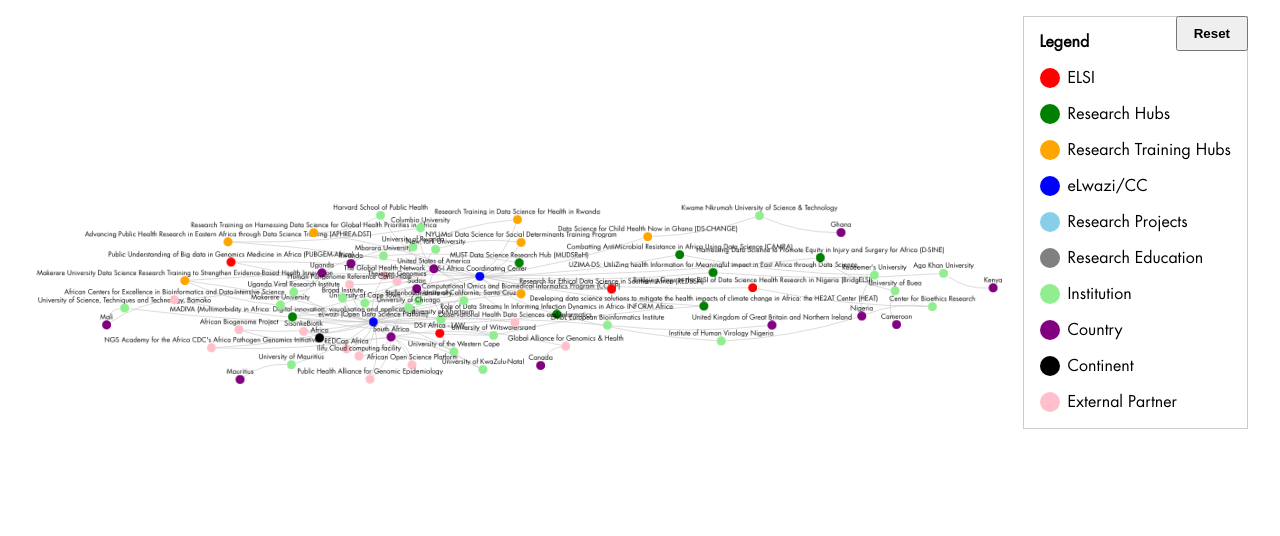
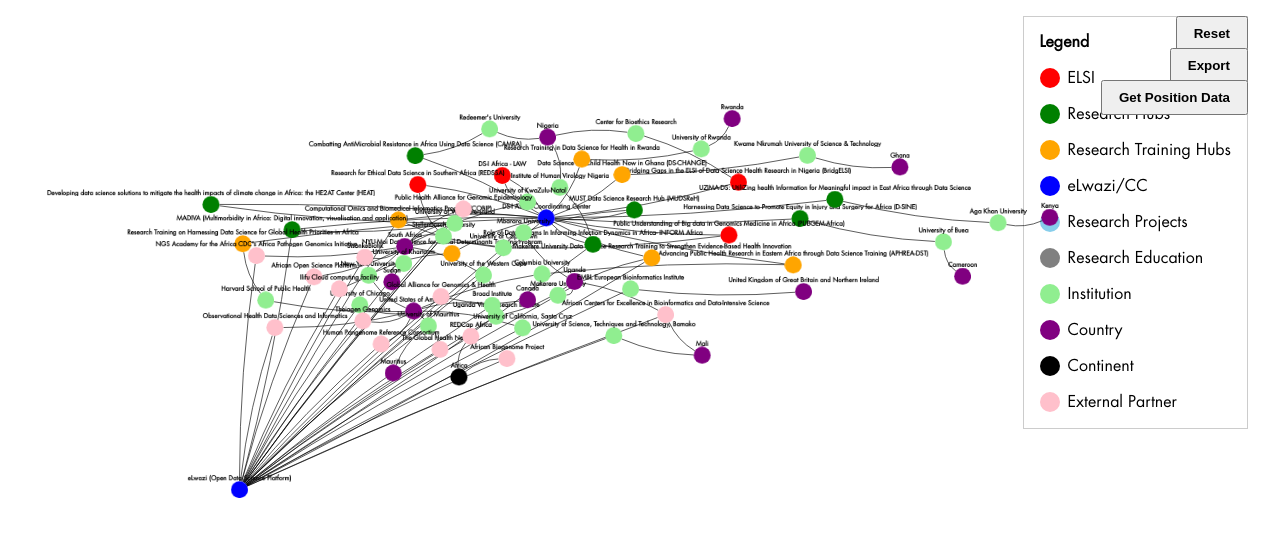
Before and after one commit to github-dsiafrica/CytoscapePartnerships, a website built with Vite: page index.html in a window 1280 px wide. Built offline with nearby package versions, Linux system fonts and the light colour scheme; animation ran at ten frames a second.

Commit message:
Using preset.

```diff
--- a/data/nodes.json
+++ b/data/nodes.json
@@ -5,6 +5,10 @@
 			"short_name": "DDD-Africa",
 			"label": "Advancing discovery for developmental disorders - expanded analysis of the DDD-Africa resource (DDD-Africa)",
 			"id": "a"
+		},
+		"position": {
+			"x": 3733.6377497611534,
+			"y": 2249.3458451717097
 		}
 	},
 	{
@@ -13,6 +17,10 @@
 			"short_name": "APHREA-DST",
 			"label": "Advancing Public Health Research in Eastern Africa through Data Science Training (APHREA-DST)",
 			"id": "b"
+		},
+		"position": {
+			"x": 3519.815263933888,
+			"y": 758.9064679304246
 		}
 	},
 	{
@@ -21,6 +29,10 @@
 			"short_name": "DS-ZOOFOOD",
 			"label": "Application of Data Science to Build Research Capacity in Zoonoses and Foodborne Infections in West Africa (DS-ZOOFOOD)",
 			"id": "c"
+		},
+		"position": {
+			"x": 3837.6377497611534,
+			"y": 1877.3458451717097
 		}
 	},
 	{
@@ -29,6 +41,10 @@
 			"short_name": "Artificial Intelligence assisted echocardiography to facilitate optimal image extraction for congenital heart defects diagnosis in Sub-Saharan Africa",
 			"label": "Artificial Intelligence assisted echocardiography to facilitate optimal image extraction for congenital heart defects diagnosis in Sub-Saharan Africa",
 			"id": "d"
+		},
+		"position": {
+			"x": 3962.6377497611534,
+			"y": 1629.3458451717097
 		}
 	},
 	{
@@ -37,6 +53,10 @@
 			"short_name": "Automated Mobile Microscopy for Malaria Diagnosis and surveillance in Uganda",
 			"label": "Automated Mobile Microscopy for Malaria Diagnosis and surveillance in Uganda",
 			"id": "e"
+		},
+		"position": {
+			"x": 4984.137749761154,
+			"y": 2373.3458451717097
 		}
 	},
 	{
@@ -45,6 +65,10 @@
 			"short_name": "BCX-Africa",
 			"label": "BCX-Africa: Utilizing data science to evaluate the applicability of blood cell traits polygenic risk scores for disease prediction in Africa",
 			"id": "f"
+		},
+		"position": {
+			"x": 3882.6377497611534,
+			"y": 1753.3458451717097
 		}
 	},
 	{
@@ -53,6 +77,10 @@
 			"short_name": "BridgELSI",
 			"label": "Bridging Gaps in the ELSI of Data Science Health Research in Nigeria (BridgELSI)",
 			"id": "g"
+		},
+		"position": {
+			"x": 3262.577641516009,
+			"y": 370.5885378795758
 		}
 	},
 	{
@@ -61,6 +89,10 @@
 			"short_name": "CHEAQI-MNCH",
 			"label": "CHaracterizing Effects of Air Quality In Maternal, Newborn and Child Health: The CHEAQI-MNCH Research Project",
 			"id": "h"
+		},
+		"position": {
+			"x": 3771.6377497611534,
+			"y": 2125.3458451717097
 		}
 	},
 	{
@@ -69,6 +101,10 @@
 			"short_name": "CAMRA",
 			"label": "Combatting AntiMicrobial Resistance in Africa Using Data Science (CAMRA)",
 			"id": "i"
+		},
+		"position": {
+			"x": 1745.9148839896995,
+			"y": 246.05109096878755
 		}
 	},
 	{
@@ -77,6 +113,10 @@
 			"short_name": "COBIP",
 			"label": "Computational Omics and Biomedical Informatics Program (COBIP)",
 			"id": "j"
+		},
+		"position": {
+			"x": 1666.7414963414353,
+			"y": 548.177815976143
 		}
 	},
 	{
@@ -85,6 +125,10 @@
 			"short_name": "DATICAN",
 			"label": "Data Science and Medical Image Analysis Training for Improved Health Care Delivery in Nigeria (DATICAN)",
 			"id": "k"
+		},
+		"position": {
+			"x": 3723.6377497611534,
+			"y": 2373.3458451717097
 		}
 	},
 	{
@@ -93,6 +137,10 @@
 			"short_name": "DS-CHANGE",
 			"label": "Data Science for Child Health Now in Ghana (DS-CHANGE)",
 			"id": "l"
+		},
+		"position": {
+			"x": 2716.813697807195,
+			"y": 334.89754783783553
 		}
 	},
 	{
@@ -101,6 +149,10 @@
 			"short_name": "HEAT",
 			"label": "Developing data science solutions to mitigate the health impacts of climate change in Africa: the HE2AT Center (HEAT)",
 			"id": "m"
+		},
+		"position": {
+			"x": 787.5,
+			"y": 475.3489003772123
 		}
 	},
 	{
@@ -109,6 +161,10 @@
 			"short_name": "DS-I - LAW",
 			"label": "DS-I Africa - LAW",
 			"id": "n"
+		},
+		"position": {
+			"x": 2154.474960777655,
+			"y": 338.90903088397
 		}
 	},
 	{
@@ -117,6 +173,10 @@
 			"short_name": "DS-I Africa CC",
 			"label": "DS-I Africa Coordinating Center",
 			"id": "o"
+		},
+		"position": {
+			"x": 2360.6037753939713,
+			"y": 538.4118712401554
 		}
 	},
 	{
@@ -125,6 +185,10 @@
 			"short_name": "DSpace",
 			"label": "DSpace: Utilizing Data Science to Predict and Improve Health Outcomes in Pediatric HIV",
 			"id": "p"
+		},
+		"position": {
+			"x": 4934.637749761154,
+			"y": 2497.3458451717097
 		}
 	},
 	{
@@ -133,6 +197,10 @@
 			"short_name": "eLwazi",
 			"label": "eLwazi (Open Data Science Platform)",
 			"id": "q"
+		},
+		"position": {
+			"x": 921.1046485622005,
+			"y": 1813.3886950625752
 		}
 	},
 	{
@@ -141,6 +209,10 @@
 			"short_name": "Eneza",
 			"label": "Eneza Data Science: Enhancing Data Science Capability and Tools for Health in East Africa",
 			"id": "r"
+		},
+		"position": {
+			"x": 4839.637749761154,
+			"y": 2621.3458451717097
 		}
 	},
 	{
@@ -149,6 +221,10 @@
 			"short_name": "Genome-wide characterization of complex variants and their phenotypic effects in African populations",
 			"label": "Genome-wide characterization of complex variants and their phenotypic effects in African populations",
 			"id": "s"
+		},
+		"position": {
+			"x": 3676.6377497611534,
+			"y": 2497.3458451717097
 		}
 	},
 	{
@@ -157,6 +233,10 @@
 			"short_name": "GDRS - Ghana",
 			"label": "Geo-enabled detect and respond system for antimalarial resistance in Ghana: GDRS - Ghana",
 			"id": "t"
+		},
+		"position": {
+			"x": 3619.1377497611534,
+			"y": 2621.3458451717097
 		}
 	},
 	{
@@ -165,6 +245,10 @@
 			"short_name": "GRASP",
 			"label": "Growing Data-science Research in Africa to Stimulate Progress (GRASP)",
 			"id": "u"
+		},
+		"position": {
+			"x": 5014.137749761154,
+			"y": 2125.3458451717097
 		}
 	},
 	{
@@ -173,6 +257,10 @@
 			"short_name": "D-SINE",
 			"label": "Harnessing Data Science to Promote Equity in Injury and Surgery for Africa (D-SINE)",
 			"id": "v"
+		},
+		"position": {
+			"x": 3551.698369494918,
+			"y": 541.0172519613602
 		}
 	},
 	{
@@ -181,6 +269,10 @@
 			"short_name": "INSITE",
 			"label": "INnovative data Science to Impact the TB Epidemic (INSITE)",
 			"id": "w"
+		},
+		"position": {
+			"x": 3400.6377497611534,
+			"y": 2745.3458451717097
 		}
 	},
 	{
@@ -189,6 +281,10 @@
 			"short_name": "ILERA",
 			"label": "Integrated modeLs for Early Risk-prediction in Africa (ILERA) study",
 			"id": "x"
+		},
+		"position": {
+			"x": 5102.137749761154,
+			"y": 1877.3458451717097
 		}
 	},
 	{
@@ -197,6 +293,10 @@
 			"short_name": "LAMCA",
 			"label": "Leveraging artificial intelligence/machine learning-based technology to overcome specialized training and technology barriers for the diagnosis and prognostication of colorectal cancer in Africa",
 			"id": "y"
+		},
+		"position": {
+			"x": 4276.637749761154,
+			"y": 1381.3458451717097
 		}
 	},
 	{
@@ -205,6 +305,10 @@
 			"short_name": "DICE",
 			"label": "Leveraging Data Science Applications to Improve Children's Environmental Health in Sub-Saharan Africa (DICE Project)",
 			"id": "z"
+		},
+		"position": {
+			"x": 3787.1377497611534,
+			"y": 2001.3458451717097
 		}
 	},
 	{
@@ -213,6 +317,10 @@
 			"short_name": "MADIVA",
 			"label": "MADIVA (Multimorbidity in Africa: Digital innovation, visualisation and application)",
 			"id": "aa"
+		},
+		"position": {
+			"x": 1168.0769854365335,
+			"y": 593.4281884352313
 		}
 	},
 	{
@@ -221,6 +329,10 @@
 			"short_name": "MakDARTA",
 			"label": "Makerere University Data Science Research Training to Strengthen Evidence-Based Health Innovation",
 			"id": "ab"
+		},
+		"position": {
+			"x": 2856.129379544106,
+			"y": 725.3285207566432
 		}
 	},
 	{
@@ -229,6 +341,10 @@
 			"short_name": "MUDSReH",
 			"label": "MUST Data Science Research Hub (MUDSReH)",
 			"id": "ac"
+		},
+		"position": {
+			"x": 2774.061011003161,
+			"y": 501.00748318102956
 		}
 	},
 	{
@@ -237,6 +353,10 @@
 			"short_name": "DSSD",
 			"label": "NYU-Moi Data Science for Social Determinants Training Program",
 			"id": "ae"
+		},
+		"position": {
+			"x": 1918.2259696695976,
+			"y": 704.8508129665781
 		}
 	},
 	{
@@ -245,6 +365,10 @@
 			"short_name": "PUBGEM-Africa",
 			"label": "Public Understanding of Big data in Genomics Medicine in Africa (PUBGEM-Africa)",
 			"id": "af"
+		},
+		"position": {
+			"x": 3218.178206025907,
+			"y": 618.7509504434103
 		}
 	},
 	{
@@ -253,6 +377,10 @@
 			"short_name": "REDSSA",
 			"label": "Research for Ethical Data Science in Southern Africa (REDSSA)",
 			"id": "ag"
+		},
+		"position": {
+			"x": 1758.1372085127334,
+			"y": 381.3745650424903
 		}
 	},
 	{
@@ -261,6 +389,10 @@
 			"short_name": "DSH Training in Rwanda",
 			"label": "Research Training in Data Science for Health in Rwanda",
 			"id": "ah"
+		},
+		"position": {
+			"x": 2527.6749976633123,
+			"y": 262.29118069496053
 		}
 	},
 	{
@@ -269,6 +401,10 @@
 			"short_name": "WASHA-Takwimu",
 			"label": "Research Training on Harnessing Data Science for Global Health Priorities in Africa",
 			"id": "ai"
+		},
+		"position": {
+			"x": 936.6762403153764,
+			"y": 659.5716902787706
 		}
 	},
 	{
@@ -277,6 +413,10 @@
 			"short_name": "INFORM Africa",
 			"label": "Role of Data Streams In Informing Infection Dynamics in Africa- INFORM Africa",
 			"id": "aj"
+		},
+		"position": {
+			"x": 2580.061279225461,
+			"y": 661.8671215345759
 		}
 	},
 	{
@@ -285,6 +425,10 @@
 			"short_name": "SYNAPSE",
 			"label": "SYNthetic Healthcare DAta Platform for Data SciEnce Training ('SYNAPSE')",
 			"id": "ak"
+		},
+		"position": {
+			"x": 4961.137749761154,
+			"y": 2249.3458451717097
 		}
 	},
 	{
@@ -293,6 +437,10 @@
 			"short_name": "DS-IAFRICA-TB",
 			"label": "Tuberculosis in households with infectious cases in Kampala city: Harnessing health data science for new insights on TB transmission and treatment response (DS-IAFRICA-TB)",
 			"id": "al"
+		},
+		"position": {
+			"x": 4134.137749761154,
+			"y": 1505.3458451717097
 		}
 	},
 	{
@@ -301,6 +449,10 @@
 			"short_name": "UZIMA-DS",
 			"label": "UZIMA-DS: UtiliZing health Information for Meaningful impact in East Africa through Data Science",
 			"id": "am"
+		},
+		"position": {
+			"x": 3715.5142347914475,
+			"y": 450.9599999949294
 		}
 	},
 	{
@@ -309,6 +461,10 @@
 			"short_name": "WACoE for DS Research Education",
 			"label": "West Africa Center of Excellence for Data Science Research Education",
 			"id": "an"
+		},
+		"position": {
+			"x": 5036.137749761154,
+			"y": 2001.3458451717097
 		}
 	},
 	{
@@ -317,6 +473,10 @@
 			"short_name": "UCT",
 			"label": "University of Cape Town",
 			"id": "ao"
+		},
+		"position": {
+			"x": 2159.318600296082,
+			"y": 678.2882598864028
 		}
 	},
 	{
@@ -325,6 +485,10 @@
 			"short_name": "MU",
 			"label": "Mbarara University",
 			"id": "ap"
+		},
+		"position": {
+			"x": 2253.862406694316,
+			"y": 607.2599323658629
 		}
 	},
 	{
@@ -333,6 +497,10 @@
 			"short_name": "SU",
 			"label": "Stellenbosch University",
 			"id": "aq"
+		},
+		"position": {
+			"x": 1878.0064673275206,
+			"y": 623.8861630332267
 		}
 	},
 	{
@@ -341,6 +509,10 @@
 			"short_name": "AKU",
 			"label": "Aga Khan University",
 			"id": "ar"
+		},
+		"position": {
+			"x": 4481.297664976173,
+			"y": 561.0762954393394
 		}
 	},
 	{
@@ -349,6 +521,10 @@
 			"short_name": "RU",
 			"label": "Redeemer's University",
 			"id": "as"
+		},
+		"position": {
+			"x": 2095.0912685534745,
+			"y": 120.7088355012757
 		}
 	},
 	{
@@ -357,6 +533,10 @@
 			"short_name": "Wits",
 			"label": "University of Witswatersrand",
 			"id": "at"
+		},
+		"position": {
+			"x": 1931.2753591770365,
+			"y": 563.3767659645573
 		}
 	},
 	{
@@ -365,6 +545,10 @@
 			"short_name": "IHVN",
 			"label": "Institute of Human Virology Nigeria",
 			"id": "au"
+		},
+		"position": {
+			"x": 2424.6565934110154,
+			"y": 394.59684375307165
 		}
 	},
 	{
@@ -373,6 +557,10 @@
 			"short_name": "UB",
 			"label": "University of Buea",
 			"id": "av"
+		},
+		"position": {
+			"x": 4224.713062343727,
+			"y": 650.3566513126665
 		}
 	},
 	{
@@ -381,6 +569,10 @@
 			"short_name": "KNUST",
 			"label": "Kwame Nkrumah University of Science & Technology",
 			"id": "aw"
+		},
+		"position": {
+			"x": 3586.529889670023,
+			"y": 244.4500077181516
 		}
 	},
 	{
@@ -389,6 +581,10 @@
 			"short_name": "CU",
 			"label": "Columbia University",
 			"id": "ax"
+		},
+		"position": {
+			"x": 2341.1154929174645,
+			"y": 801.672777310498
 		}
 	},
 	{
@@ -397,6 +593,10 @@
 			"short_name": "HSPH",
 			"label": "Harvard School of Public Health",
 			"id": "ay"
+		},
+		"position": {
+			"x": 1044.419594388859,
+			"y": 924.097217694254
 		}
 	},
 	{
@@ -405,6 +605,10 @@
 			"short_name": "UR",
 			"label": "University of Rwanda",
 			"id": "az"
+		},
+		"position": {
+			"x": 3088.1929174342645,
+			"y": 214.52826815787745
 		}
 	},
 	{
@@ -413,6 +617,10 @@
 			"short_name": "NYU",
 			"label": "New York University",
 			"id": "ba"
+		},
+		"position": {
+			"x": 1527.3885585395167,
+			"y": 807.3384065145573
 		}
 	},
 	{
@@ -421,6 +629,10 @@
 			"short_name": "UKZN",
 			"label": "University of KwaZulu-Natal",
 			"id": "bb"
+		},
+		"position": {
+			"x": 2272.6957462999335,
+			"y": 463.20498767132426
 		}
 	},
 	{
@@ -429,6 +641,10 @@
 			"short_name": "CBR",
 			"label": "Center for Bioethics Research",
 			"id": "bc"
+		},
+		"position": {
+			"x": 2781.541760677674,
+			"y": 142.06480308027557
 		}
 	},
 	{
@@ -437,6 +653,10 @@
 			"short_name": "MU",
 			"label": "Makerere University",
 			"id": "bd"
+		},
+		"position": {
+			"x": 2415.6025452053136,
+			"y": 901.1004211290018
 		}
 	},
 	{
@@ -445,6 +665,10 @@
 			"short_name": "UGA",
 			"label": "Uganda",
 			"id": "be"
+		},
+		"position": {
+			"x": 2492.9925206884163,
+			"y": 836.1965797495801
 		}
 	},
 	{
@@ -453,6 +677,10 @@
 			"short_name": "ZAF",
 			"label": "South Africa",
 			"id": "bf"
+		},
+		"position": {
+			"x": 1696.2477874238664,
+			"y": 672.0301941994438
 		}
 	},
 	{
@@ -461,6 +689,10 @@
 			"short_name": "KEN",
 			"label": "Kenya",
 			"id": "bg"
+		},
+		"position": {
+			"x": 4724.00882725419,
+			"y": 535.1466571932339
 		}
 	},
 	{
@@ -469,6 +701,10 @@
 			"short_name": "NGA",
 			"label": "Nigeria",
 			"id": "bh"
+		},
+		"position": {
+			"x": 2367.185990859865,
+			"y": 159.2220445915206
 		}
 	},
 	{
@@ -477,6 +713,10 @@
 			"short_name": "CMR",
 			"label": "Cameroon",
 			"id": "bi"
+		},
+		"position": {
+			"x": 4314.88109152423,
+			"y": 811.8596348036345
 		}
 	},
 	{
@@ -485,6 +725,10 @@
 			"short_name": "GHA",
 			"label": "Ghana",
 			"id": "bj"
+		},
+		"position": {
+			"x": 4020.6775121024793,
+			"y": 299.19209328038005
 		}
 	},
 	{
@@ -493,6 +737,10 @@
 			"short_name": "USA",
 			"label": "United States of America",
 			"id": "bk"
+		},
+		"position": {
+			"x": 1738.2171214537307,
+			"y": 975.3465979064271
 		}
 	},
 	{
@@ -501,6 +749,10 @@
 			"short_name": "RWA",
 			"label": "Rwanda",
 			"id": "bl"
+		},
+		"position": {
+			"x": 3233.367093639583,
+			"y": 72
 		}
 	},
 	{
@@ -509,6 +761,10 @@
 			"short_name": "UWC",
 			"label": "University of the Western Cape",
 			"id": "bm"
+		},
+		"position": {
+			"x": 2066.052945244903,
+			"y": 806.5934370357501
 		}
 	},
 	{
@@ -517,6 +773,10 @@
 			"short_name": "UoM",
 			"label": "University of Mauritius",
 			"id": "bn"
+		},
+		"position": {
+			"x": 1807.4392603756007,
+			"y": 1044.4221294907793
 		}
 	},
 	{
@@ -525,6 +785,10 @@
 			"short_name": "MUS",
 			"label": "Mauritius",
 			"id": "bo"
+		},
+		"position": {
+			"x": 1642.720978492725,
+			"y": 1266.011224951696
 		}
 	},
 	{
@@ -533,6 +797,10 @@
 			"short_name": "UofK",
 			"label": "University of Khartoum",
 			"id": "bp"
+		},
+		"position": {
+			"x": 1692.049580419211,
+			"y": 751.6180054284858
 		}
 	},
 	{
@@ -541,6 +809,10 @@
 			"short_name": "SDN",
 			"label": "Sudan",
 			"id": "bq"
+		},
+		"position": {
+			"x": 1636.0816917641953,
+			"y": 838.1584062901906
 		}
 	},
 	{
@@ -549,6 +821,10 @@
 			"short_name": "UVRI",
 			"label": "Uganda Viral Research Institute",
 			"id": "br"
+		},
+		"position": {
+			"x": 2124.9025510504166,
+			"y": 999.6848735220811
 		}
 	},
 	{
@@ -557,6 +833,10 @@
 			"short_name": "USTTB",
 			"label": "University of Science, Techniques and Technology, Bamako",
 			"id": "bs"
+		},
+		"position": {
+			"x": 2677.779638578359,
+			"y": 1090.5188723413667
 		}
 	},
 	{
@@ -565,6 +845,10 @@
 			"short_name": "MLI",
 			"label": "Mali",
 			"id": "bt"
+		},
+		"position": {
+			"x": 3092.637995424966,
+			"y": 1182.4779190207341
 		}
 	},
 	{
@@ -573,6 +857,10 @@
 			"short_name": "EMBL-EBI",
 			"label": "EMBL European Bioinformatics Institute",
 			"id": "bu"
+		},
+		"position": {
+			"x": 2756.403879269844,
+			"y": 871.1713514126471
 		}
 	},
 	{
@@ -581,6 +869,10 @@
 			"short_name": "GBR",
 			"label": " United Kingdom of Great Britain and Northern Ireland",
 			"id": "bv"
+		},
+		"position": {
+			"x": 3568.3524771610337,
+			"y": 883.7069295311964
 		}
 	},
 	{
@@ -589,6 +881,10 @@
 			"short_name": "UChicago",
 			"label": "University of Chicago",
 			"id": "bw"
+		},
+		"position": {
+			"x": 1485.739919557872,
+			"y": 946.6436119198382
 		}
 	},
 	{
@@ -597,6 +893,10 @@
 			"short_name": "UCSC",
 			"label": "University of California, Santa Cruz",
 			"id": "bx"
+		},
+		"position": {
+			"x": 2249.5238292211425,
+			"y": 1054.2794254139062
 		}
 	},
 	{
@@ -605,6 +905,10 @@
 			"short_name": "BI",
 			"label": "Broad Institute",
 			"id": "by"
+		},
+		"position": {
+			"x": 2107.12161893893,
+			"y": 948.260943092427
 		}
 	},
 	{
@@ -613,6 +917,10 @@
 			"short_name": "TGHN",
 			"label": "The Global Health Network",
 			"id": "bz"
+		},
+		"position": {
+			"x": 1862.5204529831708,
+			"y": 1155.0388415653129
 		}
 	},
 	{
@@ -621,6 +929,10 @@
 			"short_name": "GA4GH",
 			"label": "Global Alliance for Genomics & Health",
 			"id": "ca"
+		},
+		"position": {
+			"x": 1867.0336231381086,
+			"y": 906.8055085223274
 		}
 	},
 	{
@@ -629,6 +941,10 @@
 			"short_name": "CAN",
 			"label": "Canada",
 			"id": "cb"
+		},
+		"position": {
+			"x": 2272.875572753058,
+			"y": 922.5839344017169
 		}
 	},
 	{
@@ -637,6 +953,10 @@
 			"short_name": "OHDSI",
 			"label": "Observational Health Data Sciences and Informatics",
 			"id": "cc"
+		},
+		"position": {
+			"x": 1087.428208269067,
+			"y": 1052.4314115577567
 		}
 	},
 	{
@@ -645,6 +965,10 @@
 			"short_name": "AOSP",
 			"label": "African Open Science Platform",
 			"id": "cd"
+		},
+		"position": {
+			"x": 1270.6128412259236,
+			"y": 814.9898166721279
 		}
 	},
 	{
@@ -653,6 +977,10 @@
 			"short_name": "SisonkeBiotik",
 			"label": "SisonkeBiotik",
 			"id": "ce"
+		},
+		"position": {
+			"x": 1509.7874881700868,
+			"y": 722.7372627981235
 		}
 	},
 	{
@@ -661,6 +989,10 @@
 			"short_name": "REDCap",
 			"label": "REDCap Africa",
 			"id": "cf"
+		},
+		"position": {
+			"x": 2006.8701196485074,
+			"y": 1093.5625700406363
 		}
 	},
 	{
@@ -669,6 +1001,10 @@
 			"short_name": "Ilifu",
 			"label": "Ilifu Cloud computing facility",
 			"id": "cg"
+		},
+		"position": {
+			"x": 1389.5712165754958,
+			"y": 871.1625693115681
 		}
 	},
 	{
@@ -677,6 +1013,10 @@
 			"short_name": "ACE",
 			"label": "African Centers for Excellence in Bioinformatics and Data-Intensive Science",
 			"id": "ch"
+		},
+		"position": {
+			"x": 2920.8657555014424,
+			"y": 991.7620559273624
 		}
 	},
 	{
@@ -685,6 +1025,10 @@
 			"short_name": "HPRC",
 			"label": "Human Pangenome Reference Consortium",
 			"id": "ci"
+		},
+		"position": {
+			"x": 1585.9520724067397,
+			"y": 1129.9585651997559
 		}
 	},
 	{
@@ -693,6 +1037,10 @@
 			"short_name": "AfricaBP",
 			"label": "African Biogenome Project",
 			"id": "cj"
+		},
+		"position": {
+			"x": 2176.2594491715167,
+			"y": 1198.1096749487228
 		}
 	},
 	{
@@ -701,6 +1049,10 @@
 			"short_name": "Africa",
 			"label": "Africa",
 			"id": "ck"
+		},
+		"position": {
+			"x": 1951.0907787967672,
+			"y": 1284.8177109711755
 		}
 	},
 	{
@@ -709,6 +1061,10 @@
 			"short_name": "Theiagen",
 			"label": "Theiagen Genomics",
 			"id": "cl"
+		},
+		"position": {
+			"x": 1499.879584944054,
+			"y": 1021.3995032072015
 		}
 	},
 	{
@@ -717,6 +1073,10 @@
 			"short_name": "PHA4GE",
 			"label": "Public Health Alliance for Genomic Epidemiology",
 			"id": "cm"
+		},
+		"position": {
+			"x": 1971.6246335813757,
+			"y": 496.2853012100147
 		}
 	},
 	{
@@ -725,6 +1085,10 @@
 			"short_name": "AfricaCDC",
 			"label": "NGS Academy for the Africa CDC's Africa Pathogen Genomics Initiative",
 			"id": "cn"
+		},
+		"position": {
+			"x": 1000.5538551116374,
+			"y": 714.9344938180922
 		}
 	}
 ]
--- a/index.html
+++ b/index.html
@@ -14,6 +14,9 @@
 			<!-- <h1>DS-I Africa Internal Partnerships</h1> -->
 
 			<button id="fit">Reset</button>
+			<button id="export">Export</button>
+			<button id="position">Get Position Data</button>
+			<img src="" id="png" />
 
 			<div class="legend">
 				<p>Legend</p>
--- a/script.js
+++ b/script.js
@@ -22,15 +22,16 @@
 				"background-color": "#ff0000",
 				label: "data(label)",
 				"font-family": "Futura Std Book, sans-serif",
-				width: 40,
-				height: 40,
+				"font-weight": "bold",
+				width: 80,
+				height: 80,
 			},
 		},
 		{
 			selector: "edge",
 			style: {
 				width: 3,
-				"line-color": "#ccc",
+				"line-color": "black",
 				"target-arrow-color": "#333",
 				"curve-style": "unbundled-bezier",
 			},
@@ -111,7 +112,7 @@
 	],
 
 	layout: {
-		name: "cose-bilkent",
+		name: "preset",
 		nodeDimensionsIncludeLabels: true, // Consider node labels in node dimensions
 		padding: 30, // Add padding around the graph
 	},
@@ -163,3 +164,28 @@
 document.getElementById("fit").addEventListener("click", () => {
 	cy.fit();
 });
+
+document.getElementById("export").addEventListener("click", () => {
+	const png64 = cy.png({ bg: "white", full: true });
+
+	document.querySelector("#png").setAttribute("src", png64);
+});
+
+document.getElementById("position").addEventListener("click", () => {
+	const nodesDataWithPositions = nodes.map((node) => {
+		const nodeId = node.data.id;
+		const position = cy.$(`#${nodeId}`).position();
+		return {
+			...node,
+			data: {
+				...node.data,
+			},
+			position: {
+				x: position.x,
+				y: position.y,
+			},
+		};
+	});
+
+	console.log(nodesDataWithPositions);
+});
--- a/style.css
+++ b/style.css
@@ -193,6 +193,30 @@
 	z-index: 10;
 }
 
+#export {
+	position: absolute;
+	top: 3rem;
+	right: 2rem;
+	padding: 0.5rem 1rem;
+	font-weight: bold;
+	z-index: 10;
+}
+
+#position {
+	position: absolute;
+	top: 5rem;
+	right: 2rem;
+	padding: 0.5rem 1rem;
+	font-weight: bold;
+	z-index: 10;
+}
+
+#png {
+	position: absolute;
+	bottom: 1rem;
+	right: 1rem;
+}
+
 .legend {
 	position: absolute;
 	right: 2rem;
```
